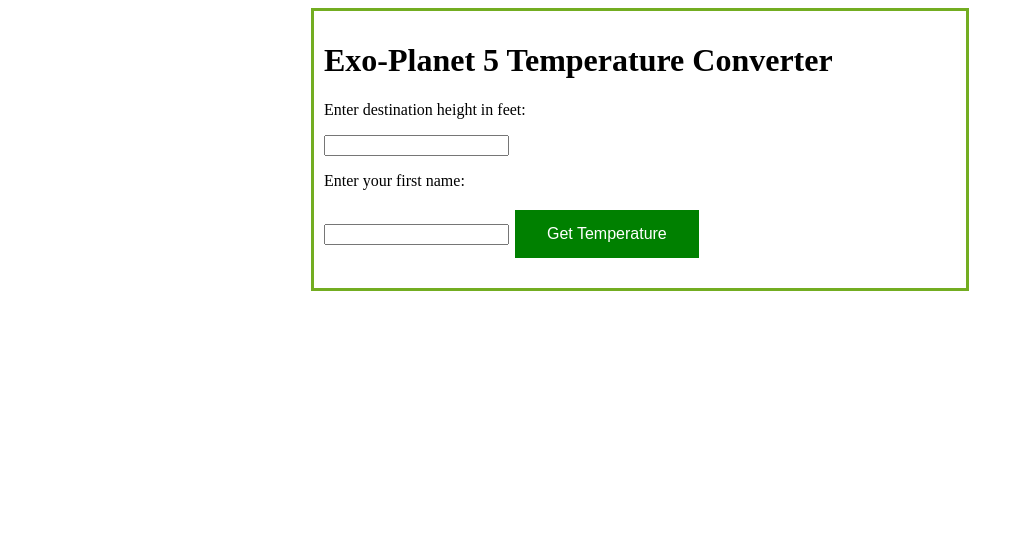
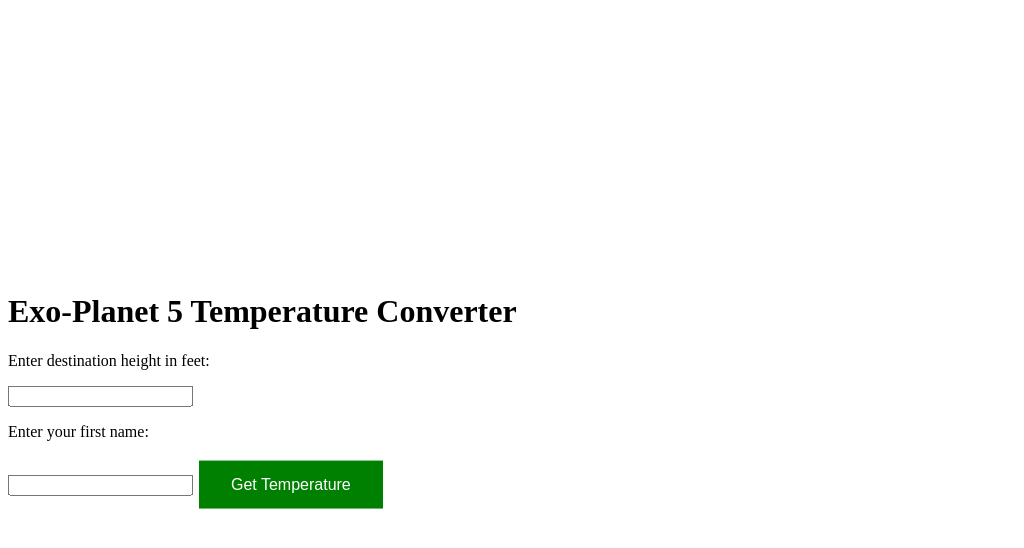
Before and after one commit to AtkinsAnn/TemperatureCalculator, a plain HTML site: page index.html in a window 1280 px wide. Shown: the whole page, without its empty margins (0-1024 px from the left). Drawn offline with Linux system fonts and the light colour scheme.

Commit message:
Update index.html

```diff
--- a/index.html
+++ b/index.html
@@ -30,11 +30,17 @@
          }
 
           .center{
-               margin:auto;
+               /*margin:auto;
                top: 50%;
                width: 50%;
                border: 3px solid #73AD21;
-               padding: 10px;
+               padding: 10px;*/
+               margin: 0;
+               position: absolute;
+               top: 50%;
+               -ms-transform: translateY(-50%);
+               transform: translateY(-50%);
+
           }
      </style>
      </head>
```
